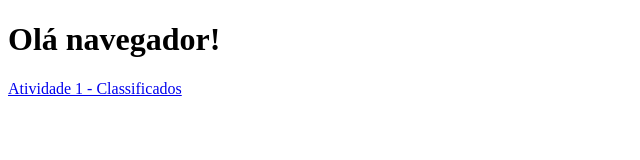
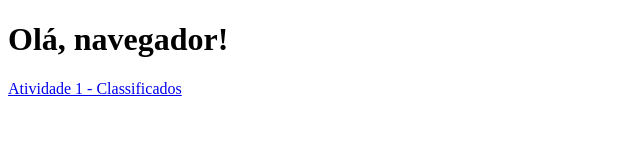
Before and after one commit to murilott/murilo.github.io, a plain HTML site: page index.html in a window 1280 px wide. Shown: the whole page, without its empty margins (0-640 px from the left). Drawn offline with Linux system fonts and the light colour scheme.

Commit message:
Update index.html

```diff
--- a/index.html
+++ b/index.html
@@ -6,7 +6,7 @@
   </head>
 
   <body>
-    <h1>Olá navegador!</h1>
+    <h1>Olá, navegador!</h1>
 
     <a href="index-clas.html">Atividade 1 - Classificados</a>
   </body>
```
